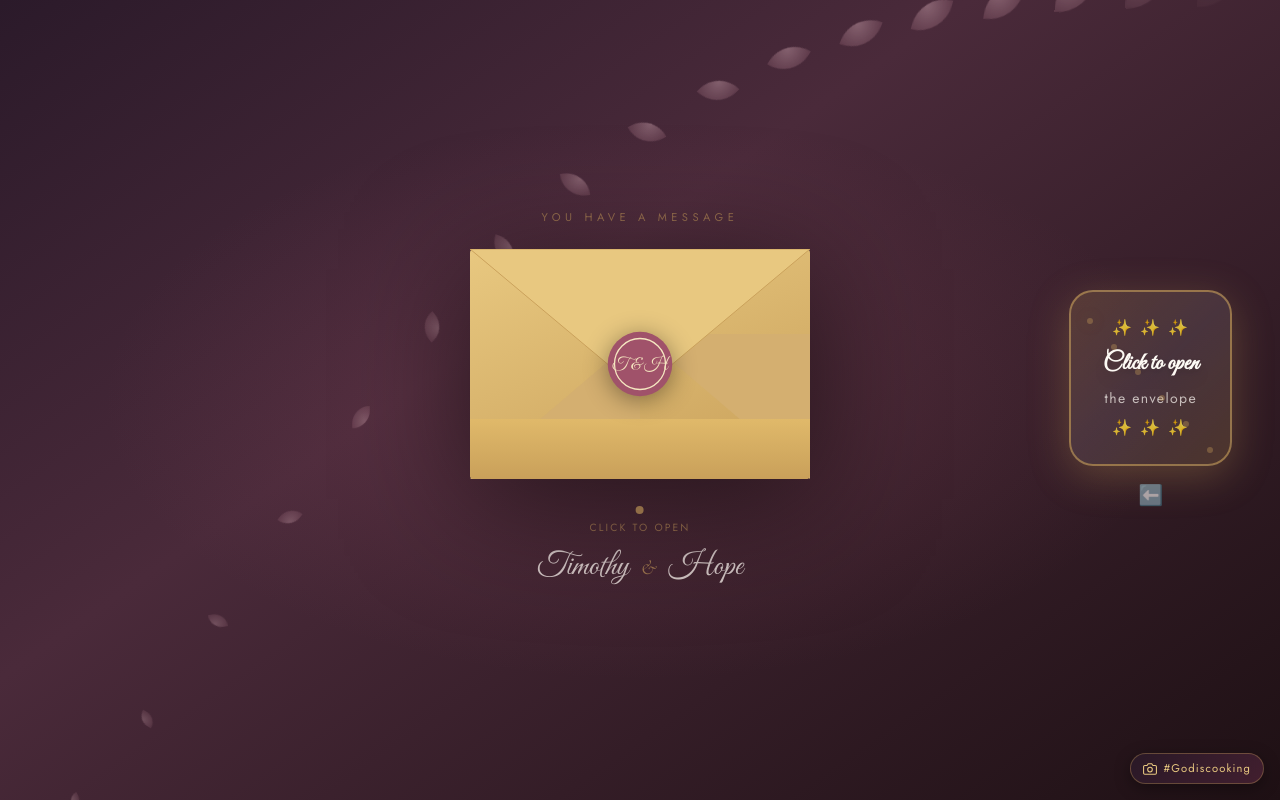
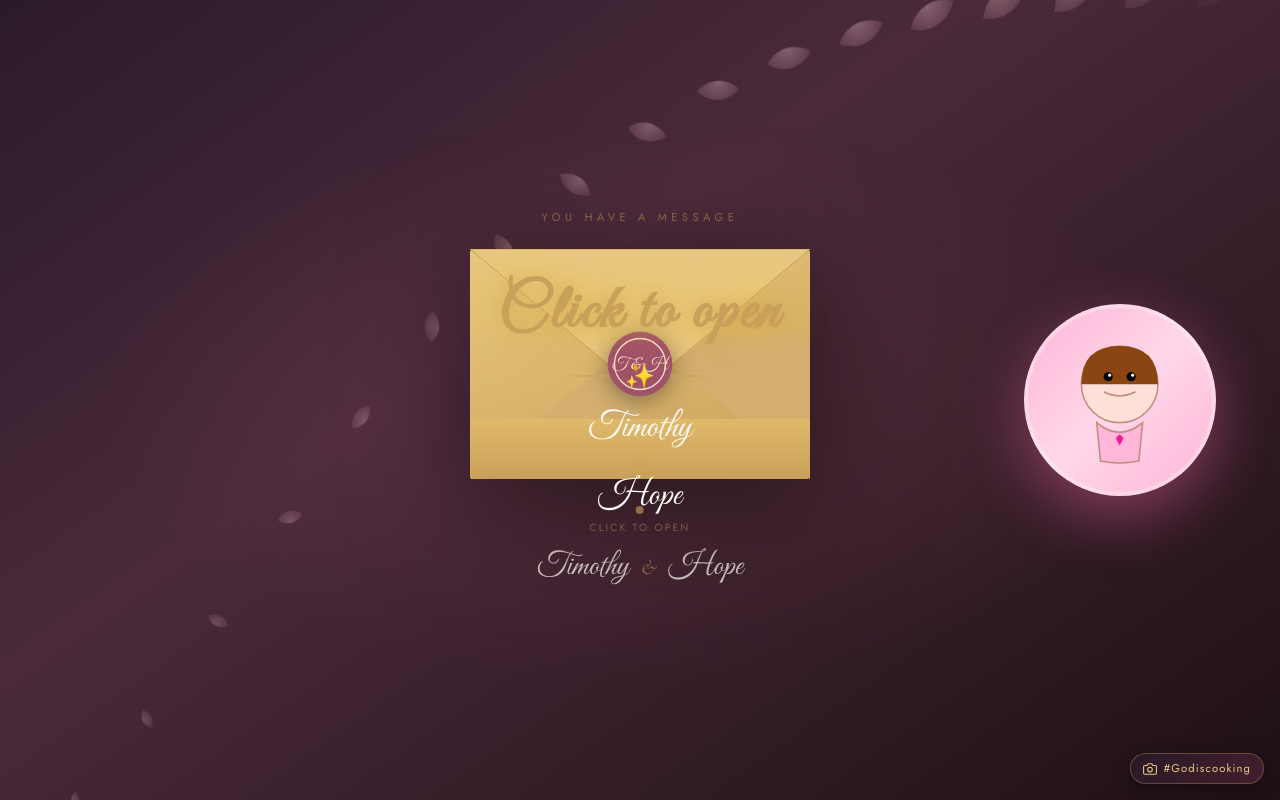
Before and after one commit to Trilly-1/wedding-site, a React (Vite) app: page / in a window 1280 px wide. Built offline with nearby package versions, Linux system fonts and the light colour scheme; a web font is replaced by a local one.

Commit message:
🎆 Add dual avatars, shining center text, and fireworks+hearts animation on click

```diff
--- a/src/components/EnvelopeIntro.jsx
+++ b/src/components/EnvelopeIntro.jsx
@@ -3,18 +3,27 @@ import { useState, useEffect } from 'react'
 export default function EnvelopeIntro({ onEnter }) {
   const [stage,   setStage]   = useState('idle')
   const [leaving, setLeaving] = useState(false)
+  const [showFireworks, setShowFireworks] = useState(false)
 
   useEffect(() => {
     // Add animations to the document head
     const style = document.createElement('style')
     style.textContent = `
+      @keyframes flyInFromLeft {
+        0% {
+          opacity: 0;
+          transform: translateX(-150px) translateY(-50px) scale(0.5);
+        }
+        100% {
+          opacity: 1;
+          transform: translateX(0) translateY(0) scale(1);
+        }
+      }
+
       @keyframes flyInFromRight {
         0% {
           opacity: 0;
           transform: translateX(150px) translateY(-50px) scale(0.5);
-        }
-        50% {
-          opacity: 1;
         }
         100% {
           opacity: 1;
@@ -31,17 +40,6 @@ export default function EnvelopeIntro({ onEnter }) {
         }
       }
 
-      @keyframes shimmer {
-        0%, 100% {
-          background-position: 200% center;
-          box-shadow: 0 0 20px rgba(201, 160, 90, 0.4);
-        }
-        50% {
-          background-position: -200% center;
-          box-shadow: 0 0 40px rgba(201, 160, 90, 0.8), inset 0 0 20px rgba(255, 255, 255, 0.2);
-        }
-      }
-
       @keyframes pulse-glow {
         0%, 100% {
           filter: drop-shadow(0 0 10px rgba(201, 160, 90, 0.5));
@@ -51,16 +49,51 @@ export default function EnvelopeIntro({ onEnter }) {
         }
       }
 
-      @keyframes bounce-gentle {
+      @keyframes shine {
         0%, 100% {
-          transform: translateY(0);
+          text-shadow: 0 0 10px rgba(201, 160, 90, 0.5), 0 0 20px rgba(255, 215, 0, 0.3);
         }
         50% {
-          transform: translateY(-10px);
+          text-shadow: 0 0 20px rgba(201, 160, 90, 1), 0 0 40px rgba(255, 215, 0, 0.6), inset 0 0 10px rgba(255, 255, 255, 0.2);
         }
       }
 
-      .animate-fly-in {
+      @keyframes pulse-scale {
+        0%, 100% {
+          transform: scale(1);
+        }
+        50% {
+          transform: scale(1.05);
+        }
+      }
+
+      @keyframes fireworks {
+        0% {
+          opacity: 1;
+          transform: translate(0, 0) scale(1);
+        }
+        100% {
+          opacity: 0;
+          transform: translate(var(--tx), var(--ty)) scale(0);
+        }
+      }
+
+      @keyframes fall-hearts {
+        0% {
+          opacity: 1;
+          transform: translateY(-100px) rotate(0deg);
+        }
+        100% {
+          opacity: 0;
+          transform: translateY(100vh) rotate(360deg);
+        }
+      }
+
+      .animate-fly-in-left {
+        animation: flyInFromLeft 1.2s cubic-bezier(0.34, 1.56, 0.64, 1) forwards;
+      }
+
+      .animate-fly-in-right {
         animation: flyInFromRight 1.2s cubic-bezier(0.34, 1.56, 0.64, 1) forwards;
       }
 
@@ -68,18 +101,26 @@ export default function EnvelopeIntro({ onEnter }) {
         animation: float 3s ease-in-out infinite;
       }
 
-      .animate-shimmer-card {
-        animation: shimmer 2.5s linear infinite;
-        background: linear-gradient(90deg, rgba(201, 160, 90, 0.3), rgba(255, 255, 255, 0.5), rgba(201, 160, 90, 0.3));
-        background-size: 200% 100%;
-      }
-
       .animate-pulse-glow {
         animation: pulse-glow 2s ease-in-out infinite;
       }
 
-      .animate-bounce-gentle {
-        animation: bounce-gentle 2s ease-in-out infinite;
+      .animate-shine {
+        animation: shine 2s ease-in-out infinite;
+      }
+
+      .animate-pulse-scale {
+        animation: pulse-scale 2s ease-in-out infinite;
+      }
+
+      .firework {
+        animation: fireworks 1.5s ease-out forwards;
+        pointer-events: none;
+      }
+
+      .fall-heart {
+        animation: fall-hearts 3s ease-in forwards;
+        pointer-events: none;
       }
     `
     document.head.appendChild(style)
@@ -88,6 +129,32 @@ export default function EnvelopeIntro({ onEnter }) {
 
   const handleEnvelopeClick = () => {
     if (stage !== 'idle') return
+    setShowFireworks(true)
+    setStage('flap-opening')
+    setTimeout(() => setStage('cards-rising'), 950)
+  }
+
+  const createFireworks = () => {
+    const particles = []
+    const colors = ['#FF69B4', '#FFD700', '#FF6B6B', '#FF1493', '#FFB6C1']
+
+    for (let i = 0; i < 30; i++) {
+      const angle = (i / 30) * Math.PI * 2
+      const velocity = 4 + Math.random() * 6
+      particles.push({
+        id: i,
+        x: Math.cos(angle) * velocity * 10,
+        y: Math.sin(angle) * velocity * 10,
+        color: colors[Math.floor(Math.random() * colors.length)],
+        delay: Math.random() * 0.2
+      })
+    }
+    return particles
+  }
+
+  const handleClickToOpen = () => {
+    if (stage !== 'idle') return
+    setShowFireworks(true)
     setStage('flap-opening')
     setTimeout(() => setStage('cards-rising'), 950)
   }
@@ -124,12 +191,12 @@ export default function EnvelopeIntro({ onEnter }) {
         ))}
       </div>
 
-      {/* ✨ ANIMATED AVATAR - Left Side */}
+      {/* ✨ ANIMATED AVATARS & CENTER CLICK AREA - Only on idle ✨ */}
       {stage === 'idle' && (
-        <div className="absolute left-0 top-1/2 transform -translate-y-1/2 z-30 animate-fly-in hidden md:block">
-          {/* Cartoon Avatar */}
-          <div className="relative w-48 h-48 mx-auto animate-float ml-6 lg:ml-12">
-            {/* Avatar Circle with Glow */}
+        <div className="absolute inset-0 z-40 flex items-center justify-center pointer-events-none">
+          {/* LEFT AVATAR - Timothy */}
+          <div className="absolute left-8 lg:left-16 animate-fly-in-left hidden md:block" style={{ animationDelay: '0s' }}>
+            <div className="relative w-48 h-48 mx-auto animate-float">
               <div className="absolute inset-0 rounded-full animate-pulse-glow" />
               <div
                 className="w-full h-full rounded-full flex items-center justify-center relative overflow-hidden"
@@ -139,93 +206,134 @@ export default function EnvelopeIntro({ onEnter }) {
                   border: '4px solid rgba(255, 255, 255, 0.3)',
                 }}
               >
-              {/* Cartoon Character - SVG Based */}
+                {/* Timothy - Male Avatar */}
                 <svg className="w-5/6 h-5/6" viewBox="0 0 200 200" xmlns="http://www.w3.org/2000/svg">
-                {/* Head */}
                   <circle cx="100" cy="80" r="50" fill="#FFD7A8" stroke="#8B6F47" strokeWidth="2" />
-
-                {/* Left Eye */}
                   <circle cx="85" cy="70" r="6" fill="#000" />
                   <circle cx="87" cy="68" r="2" fill="#FFF" />
-
-                {/* Right Eye */}
                   <circle cx="115" cy="70" r="6" fill="#000" />
                   <circle cx="117" cy="68" r="2" fill="#FFF" />
-
-                {/* Smile */}
                   <path d="M 85 95 Q 100 110 115 95" stroke="#8B6F47" strokeWidth="3" fill="none" strokeLinecap="round" />
-
-                {/* Body */}
-                <ellipse cx="100" cy="150" rx="35" ry="40" fill="#E8B4D4" stroke="#8B6F47" strokeWidth="2" />
-
-                {/* Heart on chest */}
+                  <ellipse cx="100" cy="150" rx="35" ry="40" fill="#4A5F8F" stroke="#8B6F47" strokeWidth="2" />
                   <path d="M 95 145 L 100 140 L 105 145 L 100 155 Z" fill="#FF69B4" />
                 </svg>
               </div>
+            </div>
+          </div>
 
-            {/* Sparkles around avatar */}
-            {[...Array(4)].map((_, i) => (
+          {/* CENTER - CLICK TO OPEN TEXT (Shining & Prominent) */}
           <div
-                key={i}
-                className="absolute w-3 h-3 rounded-full animate-pulse-glow"
+            className="relative z-50 text-center cursor-pointer pointer-events-auto group"
+            onClick={handleClickToOpen}
+          >
+            {/* Shining "Click to open" text */}
+            <p
+              className="text-4xl md:text-5xl lg:text-6xl font-script text-gold animate-shine animate-pulse-scale font-bold tracking-wide"
               style={{
-                  background: '#c9a05a',
-                  top: `${20 + i * 20}%`,
-                  left: i % 2 === 0 ? '-20px' : '100%',
-                  opacity: 0.8,
-                  animation: `pulse-glow 2s ease-in-out infinite`,
-                  animationDelay: `${i * 0.2}s`,
+                textShadow: '0 0 20px rgba(201, 160, 90, 0.8), 0 0 40px rgba(255, 215, 0, 0.5)',
+                letterSpacing: '0.05em'
+              }}
+            >
+              Click to open
+            </p>
+
+            {/* Decorative line */}
+            <div className="flex items-center justify-center gap-4 my-4">
+              <div className="h-0.5 w-12 bg-gradient-to-r from-transparent to-gold" />
+              <span className="text-2xl text-gold">✨</span>
+              <div className="h-0.5 w-12 bg-gradient-to-l from-transparent to-gold" />
+            </div>
+
+            {/* Timothy & Hope */}
+            <div className="mt-4 space-y-0">
+              <h2 className="font-script text-3xl md:text-4xl text-cream leading-none">Timothy</h2>
+              <p className="font-display italic text-xl text-gold my-1">&amp;</p>
+              <h2 className="font-script text-3xl md:text-4xl text-cream leading-none">Hope</h2>
+            </div>
+
+            {/* Hover effect - glow pulse */}
+            <div className="absolute inset-0 rounded-full blur-2xl opacity-0 group-hover:opacity-50 transition-opacity duration-300"
+              style={{
+                background: 'radial-gradient(circle, rgba(201, 160, 90, 0.5), transparent)',
+                zIndex: -1
               }}
             />
-            ))}
+          </div>
+
+          {/* RIGHT AVATAR - Hope */}
+          <div className="absolute right-8 lg:right-16 animate-fly-in-right hidden md:block" style={{ animationDelay: '0.2s' }}>
+            <div className="relative w-48 h-48 mx-auto animate-float" style={{ animationDelay: '0.3s' }}>
+              <div className="absolute inset-0 rounded-full animate-pulse-glow" />
+              <div
+                className="w-full h-full rounded-full flex items-center justify-center relative overflow-hidden"
+                style={{
+                  background: 'linear-gradient(135deg, #FFB6D9 0%, #FFD7E8 50%, #FFB6D9 100%)',
+                  boxShadow: '0 20px 60px rgba(255, 107, 177, 0.4)',
+                  border: '4px solid rgba(255, 255, 255, 0.3)',
+                }}
+              >
+                {/* Hope - Female Avatar */}
+                <svg className="w-5/6 h-5/6" viewBox="0 0 200 200" xmlns="http://www.w3.org/2000/svg">
+                  <circle cx="100" cy="80" r="50" fill="#FFE0D8" stroke="#C08B7F" strokeWidth="2" />
+                  {/* Hair */}
+                  <path d="M 50 80 Q 50 30, 100 30 Q 150 30, 150 80" fill="#8B4513" />
+                  <circle cx="85" cy="70" r="6" fill="#000" />
+                  <circle cx="87" cy="68" r="2" fill="#FFF" />
+                  <circle cx="115" cy="70" r="6" fill="#000" />
+                  <circle cx="117" cy="68" r="2" fill="#FFF" />
+                  <path d="M 80 90 Q 100 100 120 90" stroke="#C08B7F" strokeWidth="2" fill="none" strokeLinecap="round" />
+                  {/* Dress */}
+                  <path d="M 70 130 Q 100 155 130 130 L 125 180 Q 100 185 75 180 Z" fill="#FFB6D9" stroke="#C08B7F" strokeWidth="2" />
+                  {/* Heart on dress */}
+                  <path d="M 95 150 L 100 145 L 105 150 L 100 160 Z" fill="#FF1493" />
+                </svg>
+              </div>
+            </div>
           </div>
         </div>
       )}
 
-      {/* ✨ SHINING CLICK CARD - Right Side */}
-      {stage === 'idle' && (
+      {/* ✨ FIREWORKS & FALLING HEARTS - Show on click ✨ */}
+      {showFireworks && stage !== 'idle' && (
+        <>
+          {/* Fireworks particles from center */}
+          {createFireworks().map((particle) => (
             <div
-          className="absolute right-0 top-1/2 transform -translate-y-1/2 z-30 animate-fly-in hidden md:block mr-6 lg:mr-12 cursor-pointer group"
-          style={{ animationDelay: '0.2s' }}
-        >
-          <div
-            className="animate-shimmer-card rounded-3xl px-8 py-6 border-2 border-gold/60 backdrop-blur-lg transform transition-all duration-300 group-hover:scale-110 group-hover:-rotate-3 animate-bounce-gentle"
+              key={`firework-${particle.id}`}
+              className="fixed firework"
               style={{
-              background: 'linear-gradient(135deg, rgba(201, 160, 90, 0.2), rgba(255, 255, 255, 0.1), rgba(201, 160, 90, 0.2))',
-              boxShadow: '0 10px 40px rgba(201, 160, 90, 0.3)',
-            }}
-          >
-            {/* Sparkles Text */}
-            <div className="text-center">
-              <p className="text-base text-gold/80 tracking-widest mb-2">✨ ✨ ✨</p>
-              <p className="text-2xl font-script text-cream font-bold drop-shadow-lg">
-                Click to open
-              </p>
-              <p className="text-sm text-cream/70 tracking-widest mt-2">the envelope</p>
-              <p className="text-base text-gold/80 tracking-widest mt-2">✨ ✨ ✨</p>
-            </div>
-
-            {/* Animated dots/stars inside card */}
-            {[...Array(6)].map((_, i) => (
-              <div
-                key={i}
-                className="absolute w-1.5 h-1.5 rounded-full bg-gold/60 animate-pulse-glow"
-                style={{
-                  top: `${15 + i * 15}%`,
-                  left: `${10 + i * 15}%`,
-                  opacity: 0.6,
-                  animation: `pulse-glow 1.5s ease-in-out infinite`,
-                  animationDelay: `${i * 0.15}s`,
+                left: '50%',
+                top: '50%',
+                width: '12px',
+                height: '12px',
+                borderRadius: '50%',
+                backgroundColor: particle.color,
+                '--tx': `${particle.x}px`,
+                '--ty': `${particle.y}px`,
+                animationDelay: `${particle.delay}s`,
+                boxShadow: `0 0 10px ${particle.color}, 0 0 20px ${particle.color}`,
+                pointerEvents: 'none'
               }}
             />
           ))}
+
+          {/* Falling hearts */}
+          {[...Array(25)].map((_, i) => (
+            <div
+              key={`heart-${i}`}
+              className="fixed fall-heart text-3xl"
+              style={{
+                left: `${10 + Math.random() * 80}%`,
+                top: '10%',
+                animation: `fall-hearts ${2 + Math.random() * 1.5}s ease-in forwards`,
+                animationDelay: `${i * 0.1}s`,
+                pointerEvents: 'none',
+              }}
+            >
+              ❤️
             </div>
-
-          {/* Arrow indicator */}
-          <div className="text-center mt-4 animate-bounce-gentle">
-            <p className="text-gold/60 text-xl">⬅️</p>
-          </div>
-        </div>
+          ))}
+        </>
       )}
 
       {/* Top tagline */}
```
Lines whose indentation alone changed are shown as unchanged.
